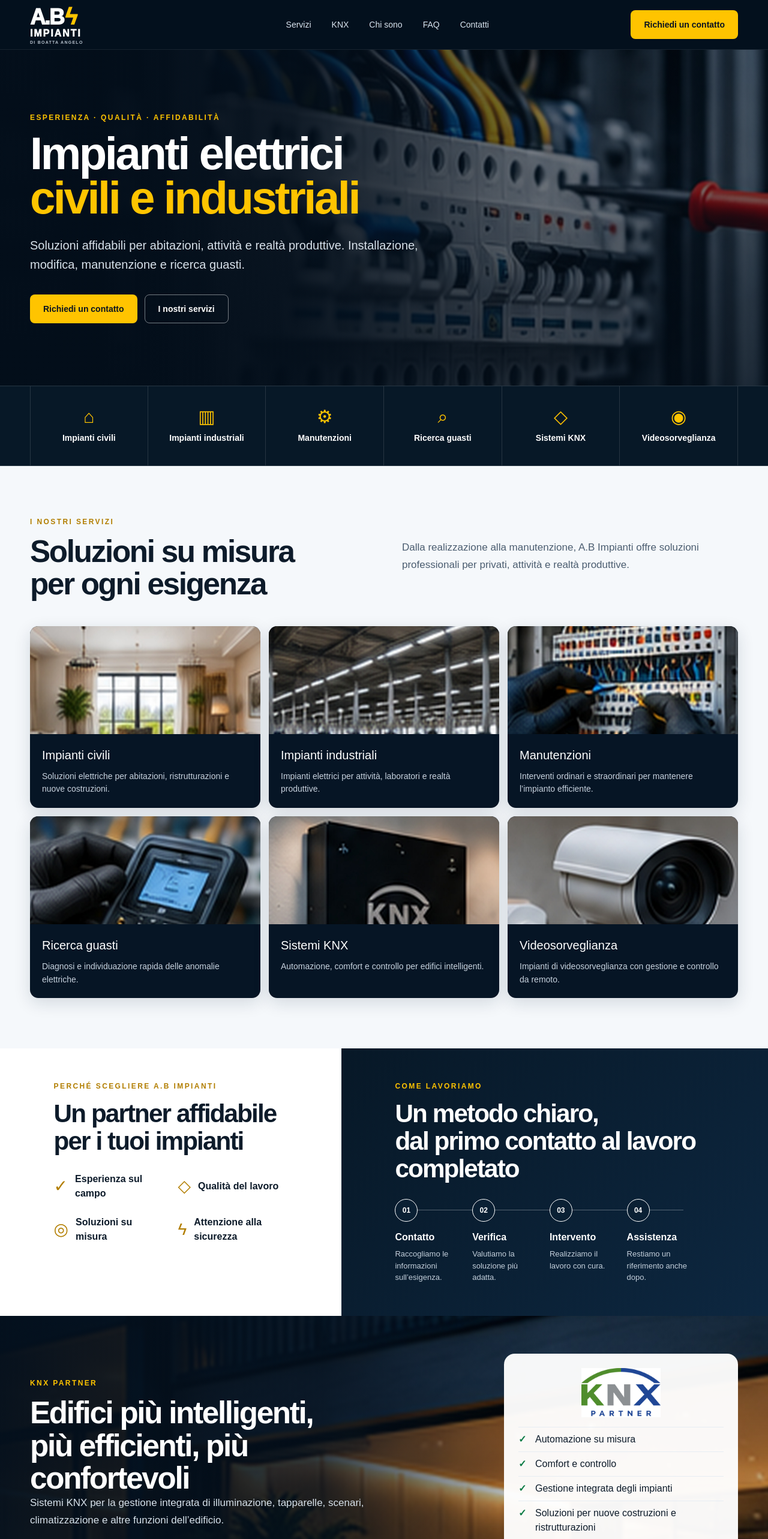
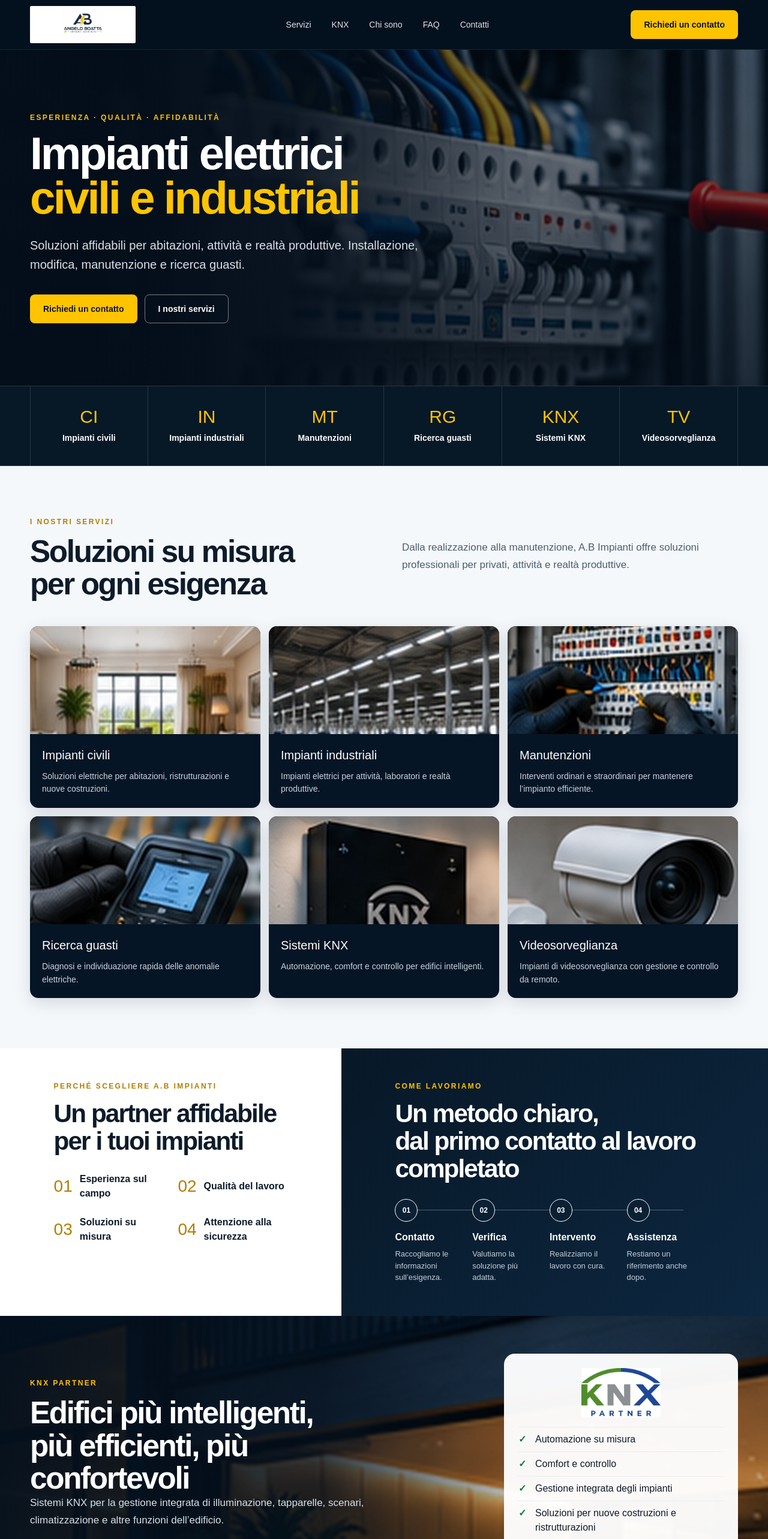
Before and after one commit to angeloboa-alt/angelo-boatta-impianti-elettrici, a Next.js app: page / in a window 1280 px wide. Shown: the top 2566 px of the page at 60% size. Built offline with nearby package versions, Linux system fonts and the light colour scheme.

Commit message:
Allinea homepage al branding del gestionale

```diff
--- a/app/page.tsx
+++ b/app/page.tsx
@@ -58,12 +58,15 @@ export default function Home() {
       <header className="site-header">
         <div className="wrap header-inner">
           <a href="#home" className="brand" aria-label="A.B Impianti di Boatta Angelo">
-            <div className="brand-mark">
-              <div className="brand-ab">
-                A.B<span>ϟ</span>
-              </div>
-              <div className="brand-name">IMPIANTI</div>
-              <div className="brand-owner">DI BOATTA ANGELO</div>
+            <div className="brand-logo">
+              <Image
+                src="/logo-angelo-boatta.png"
+                alt="A.B Impianti di Boatta Angelo"
+                fill
+                priority
+                className="object-contain"
+                sizes="176px"
+              />
             </div>
           </a>
 
@@ -129,7 +132,7 @@ export default function Home() {
         <div className="wrap service-strip-grid">
           {["Impianti civili","Impianti industriali","Manutenzioni","Ricerca guasti","Sistemi KNX","Videosorveglianza"].map((item, i) => (
             <div className="strip-item" key={item}>
-              <span className="strip-icon">{["⌂","▥","⚙","⌕","◇","◉"][i]}</span>
+              <span className="strip-icon">{["CI","IN","MT","RG","KNX","TV"][i]}</span>
               <strong>{item}</strong>
             </div>
           ))}
@@ -178,10 +181,10 @@ export default function Home() {
             <h2>Un partner affidabile<br />per i tuoi impianti</h2>
 
             <div className="benefits">
-              <div><span>✓</span><strong>Esperienza sul campo</strong></div>
-              <div><span>◇</span><strong>Qualità del lavoro</strong></div>
-              <div><span>◎</span><strong>Soluzioni su misura</strong></div>
-              <div><span>ϟ</span><strong>Attenzione alla sicurezza</strong></div>
+              <div><span>01</span><strong>Esperienza sul campo</strong></div>
+              <div><span>02</span><strong>Qualità del lavoro</strong></div>
+              <div><span>03</span><strong>Soluzioni su misura</strong></div>
+              <div><span>04</span><strong>Attenzione alla sicurezza</strong></div>
             </div>
           </div>
         </div>
@@ -318,12 +321,14 @@ export default function Home() {
       <footer className="site-footer">
         <div className="wrap footer-top">
           <div className="footer-brand">
-            <div className="brand-mark footer-brand-mark">
-              <div className="brand-ab">
-                A.B<span>ϟ</span>
-              </div>
-              <div className="brand-name">IMPIANTI</div>
-              <div className="brand-owner">DI BOATTA ANGELO</div>
+            <div className="brand-logo footer-logo">
+              <Image
+                src="/logo-angelo-boatta.png"
+                alt="A.B Impianti di Boatta Angelo"
+                fill
+                className="object-contain"
+                sizes="155px"
+              />
             </div>
           </div>
           <nav>
```
